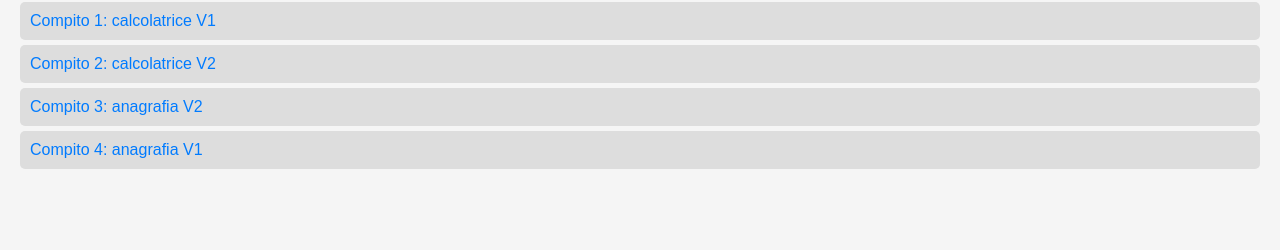
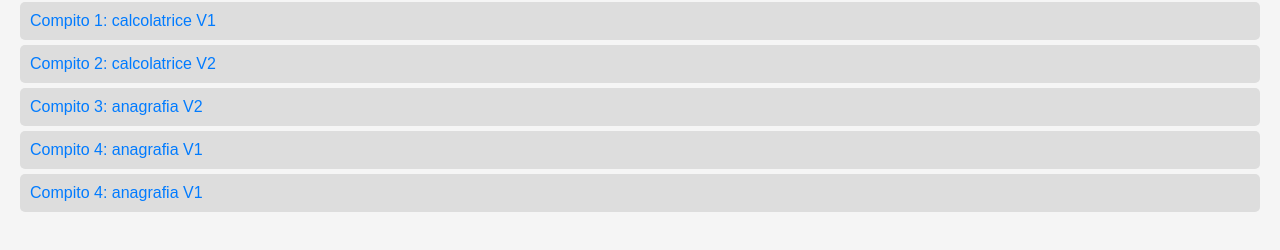
Before and after one commit to Chriketto/school, a plain HTML site: page index.html in a window 1280 px wide. Shown: the part 98-348 px from the top of the page. Drawn offline with Linux system fonts and the light colour scheme.

Commit message:
Update index.html

```diff
--- a/index.html
+++ b/index.html
@@ -41,6 +41,7 @@
         <li><a href="./calcolatriceV2/calcolatriceV2.html">Compito 2: calcolatrice V2</a></li>
         <li><a href="./AnagraficaV2/index.html">Compito 3: anagrafia V2</a></li>
         <li><a href="./anagrafiaV1/anagrafiaV1.html">Compito 4: anagrafia V1</a></li>
+        <li><a href="./lettoreFile/index.html">Compito 4: anagrafia V1</a></li>
 
     </ul>
 </body>
```
